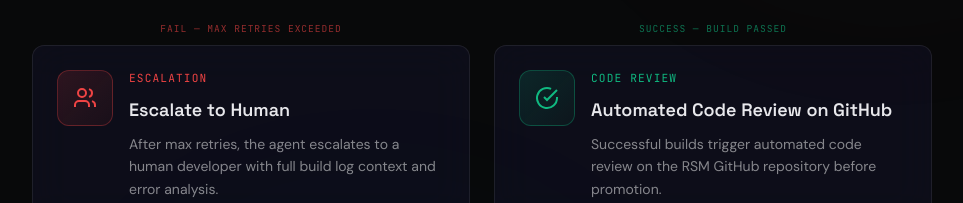
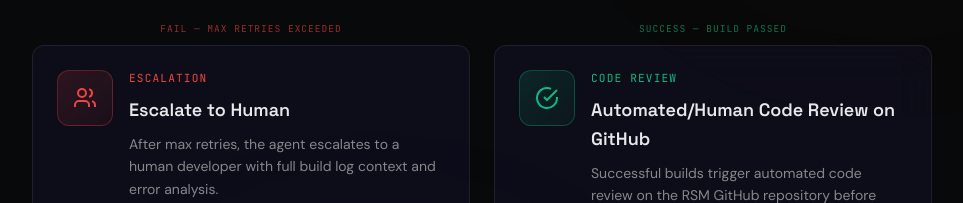
Before and after one commit to rsm-engineering/rsm-engineering.github.io, a plain HTML site: page index.html in a window 1280 px wide. Shown: the part 10378-10581 px from the top of the page, without its empty margins (158-1121 px from the left). Drawn offline with Linux system fonts and the light colour scheme; animation ran at ten frames a second.

Commit message:
Update code review label to Automated/Human
Co-Authored-By: Claude Opus 4.6 <noreply@anthropic.com>

```diff
--- a/index.html
+++ b/index.html
@@ -536,7 +536,7 @@
                   </div>
                   <div class="step-body">
                     <span class="step-num" style="color:#10B981">CODE REVIEW</span>
-                    <h3>Automated Code Review on GitHub</h3>
+                    <h3>Automated/Human Code Review on GitHub</h3>
                     <p>Successful builds trigger automated code review on the RSM GitHub repository before promotion.</p>
                   </div>
                 </div>
```
